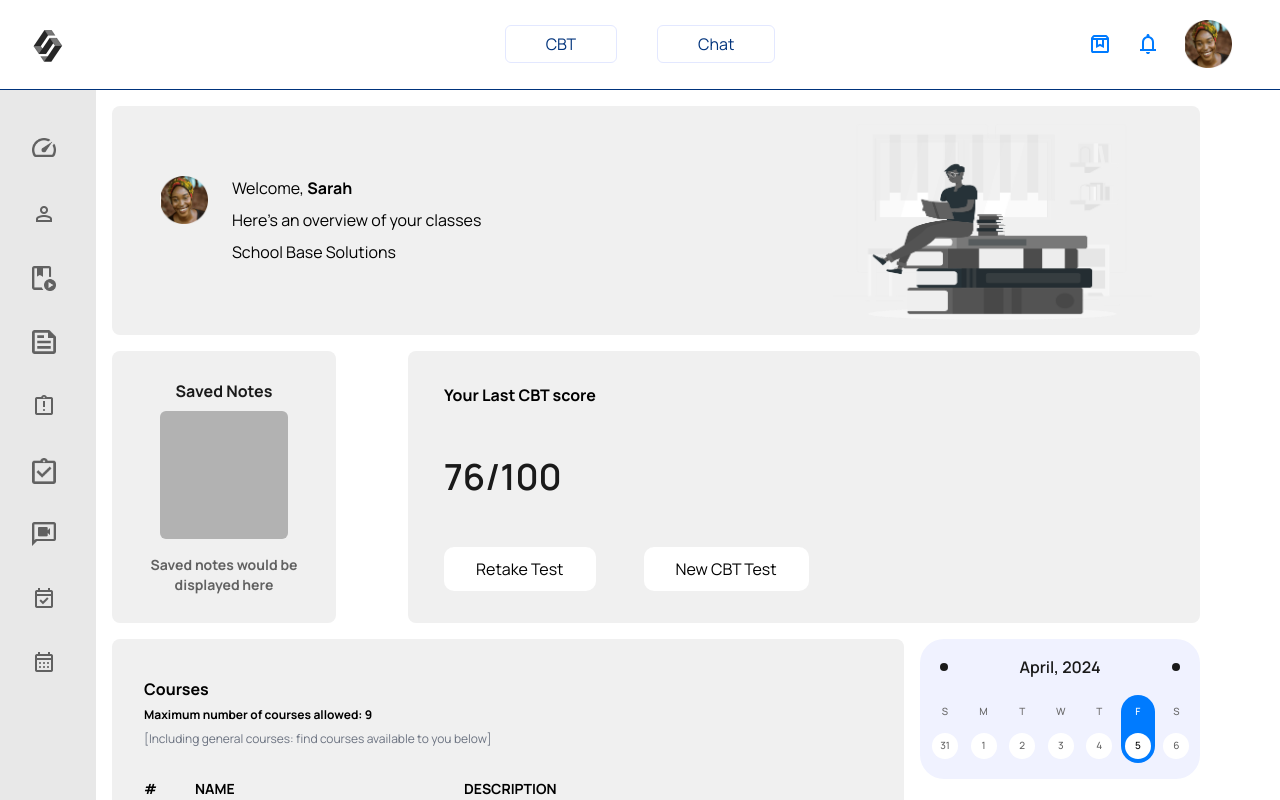
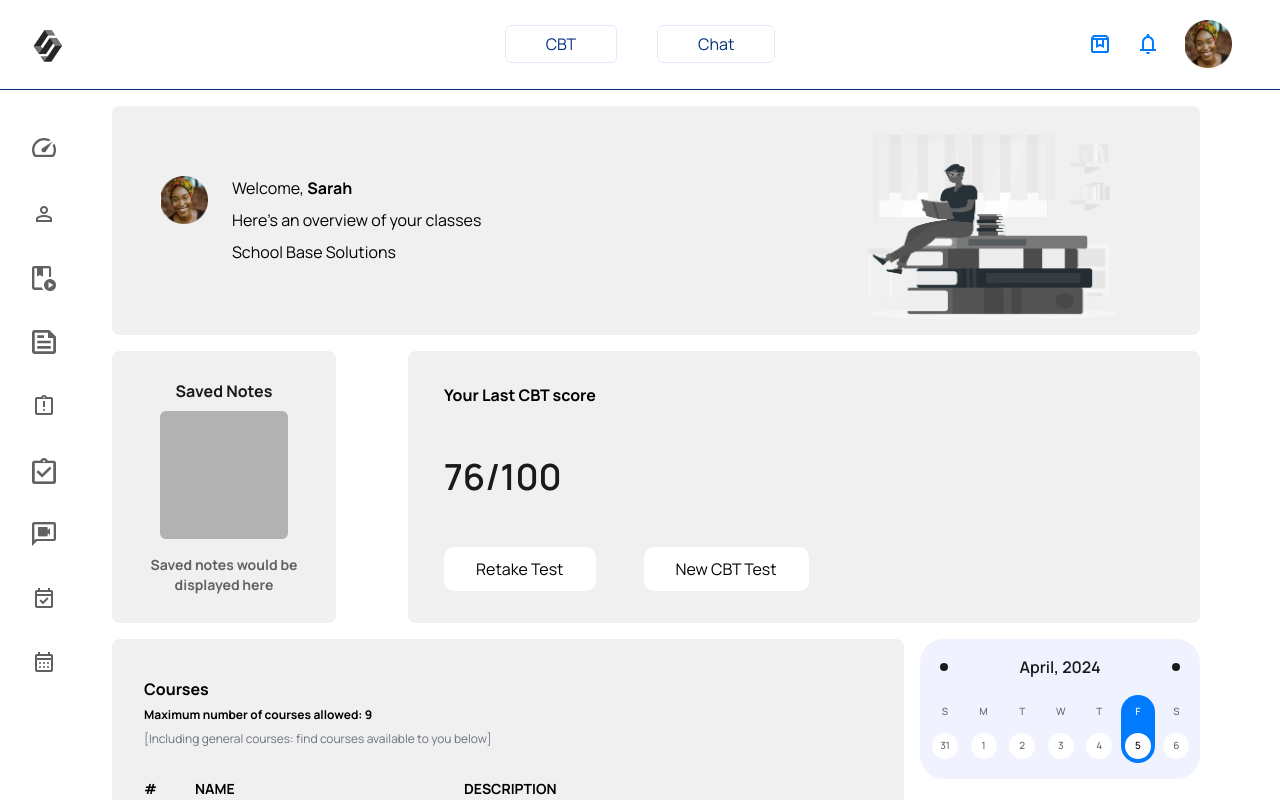
Before and after one commit to AJ1732/capstone_schoolbase_lms, a React (Vite) app: page /software in a window 1280 px wide. Built offline with nearby package versions, Linux system fonts and the light colour scheme.

Commit message:
chore: update styles in sidebar

```diff
--- a/src/components/Sidebar/Sidebar.jsx
+++ b/src/components/Sidebar/Sidebar.jsx
@@ -17,7 +17,7 @@ const SidebarItem = ({ children, to, text }) => {
   const { expand, setExpand } = useValueContext();
 
   return (
-    <NavLink to={to} className={({ isActive }) => isActive? 'text-black': 'hover:text-black'}>
+    <NavLink to={to} className={({ isActive }) => isActive? 'text-primary-900': 'hover:text-primary-900'}>
       <li onClick={() => setExpand(false)} className={`w-full flex items-center justify-center gap-4`}>
         <figure className='rounded-full size-6  text-xs text-[#616161]'>{children}</figure>
         <span className={`overflow-hidden ${!expand && 'opacity-0 transition-all duration-500'}`}>{text}</span>
@@ -39,7 +39,7 @@ const Sidebar = () => {
       className={`
         w-24 transition-all duration-[400ms] ease-in-out ${expand && 'w-64'}
         z-10 max-h-[calc(100dvh_-_90px)] | overflow-y-scroll overflow-x-hidden |
-        bg-[#E8E8E8] py-12 px-8 | font-semibold text-[#616161]
+        bg-white py-12 px-8 | font-semibold text-primary-900 text-opacity-70
         flex flex-col justify-start items-start gap-40
       `
     }>
@@ -97,10 +97,11 @@ const Sidebar = () => {
           relative | transition-colors cursor-pointer flex items-center justify-center gap-4
         `}>
 
-          <span className='rounded-full size-6'><img src={logout} alt="logout_your_account" />
-          </span>
-          <span className={`overflow-hidden ${!expand && ' opacity-0'}`}>Logout</span>
-          </div>
+          <figure className='rounded-full size-6'>
+            <img src={logout} alt="logout_your_account" />
+          </figure>
+          <span className={`overflow-hidden hover:text-primary-900 ${!expand && ' opacity-0'}`}>Logout</span>
+        </div>
 
       </div>
     </aside>
--- a/src/index.css
+++ b/src/index.css
@@ -48,12 +48,14 @@
 }
 
 ::-webkit-scrollbar-track {
-  background-color: #BDBDBD80;
-  margin: 1em;
+  /* background-color: #BDBDBD80; */
+  /* margin: 1em; */
+  background-color: #E3E8FF;
 }
 
 ::-webkit-scrollbar-thumb {
-  background-color: #1A1A1A80;
+  /* background-color: #1A1A1A80; */
+  background-color: #00337CCC;
 }
 
 ::-webkit-scrollbar-track,
@@ -63,11 +65,11 @@
 }
 
 ::-webkit-scrollbar-track:hover {
-  background-color: #BDBDBD;
+  background-color: #E3E8FF;
 }
 
 ::-webkit-scrollbar-thumb:hover {
-  background-color: #1A1A1ACC;
+  background-color: #00337CF2;
 }
 
 /* @supports (scrollbar-color: red blue) {
```
